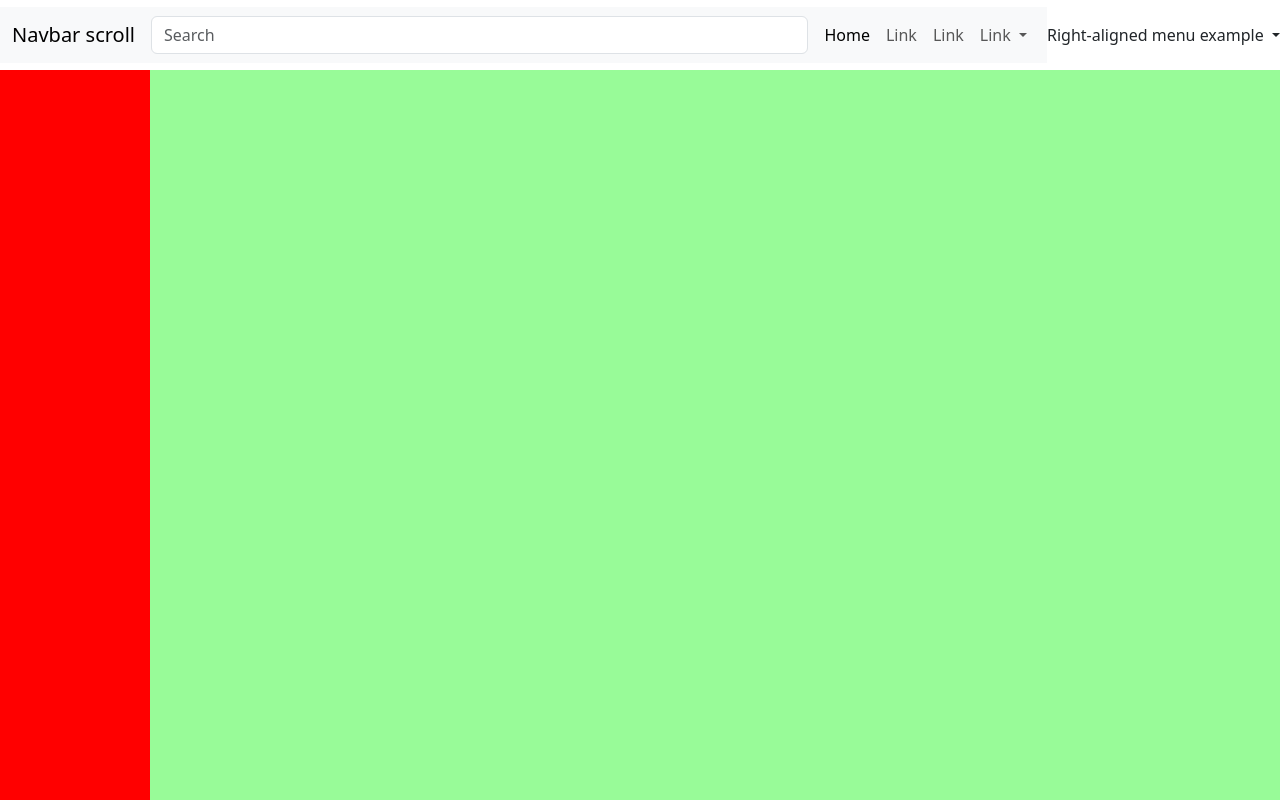
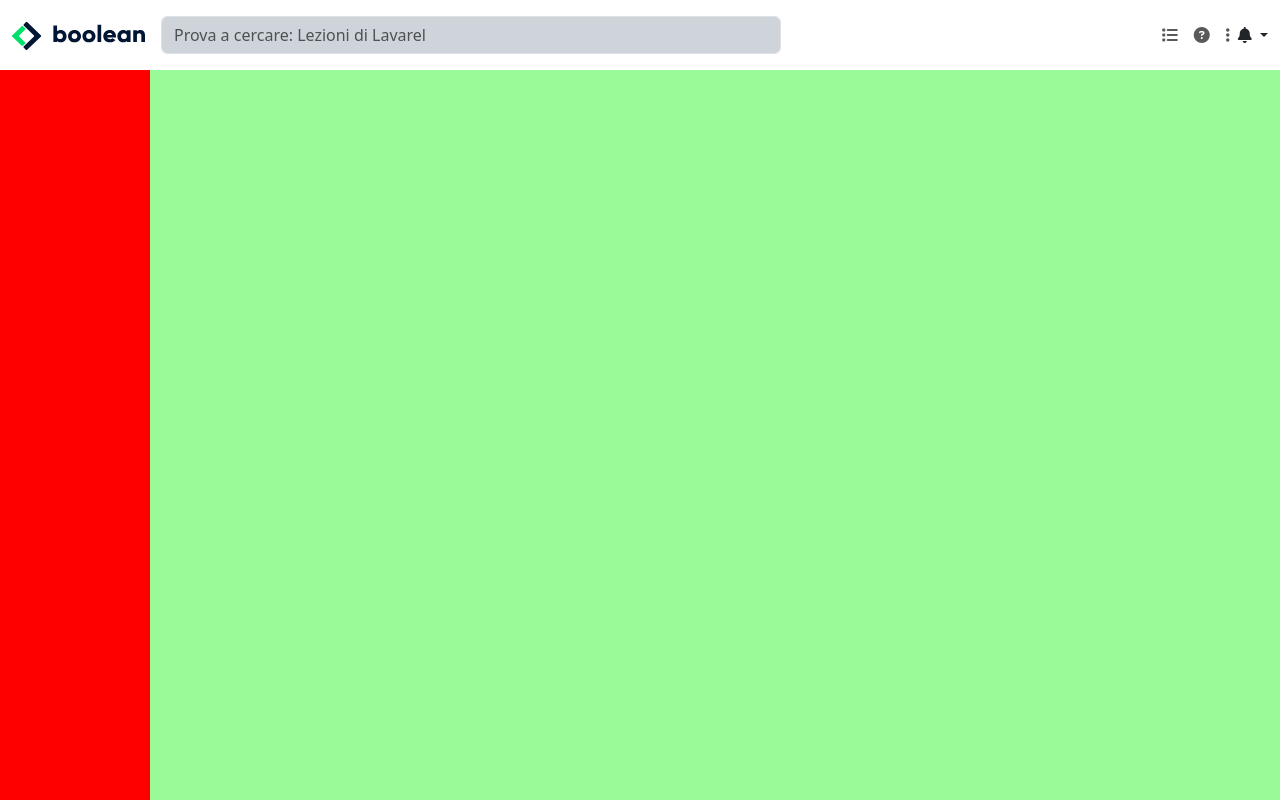
Before and after one commit to DaniloSalerno/html-css-bootstrap-dashboard, a plain HTML site: page index.html in a window 1280 px wide. Drawn offline with nearby package versions, Linux system fonts and the light colour scheme.

Commit message:
complete temporary navbar

```diff
--- a/index.html
+++ b/index.html
@@ -17,49 +17,54 @@
     </head>
     <body class="debug">
 
-    <header class="bg-body d-flex align-items-center justify-content-between">
-        <nav class="navbar navbar-expand-lg bg-body-tertiary w-100">
-            <div class="container-fluid">
-              <a class="navbar-brand" href="#">Navbar scroll</a>
+        <header
+            class="bg-body d-flex align-items-center justify-content-between">
+            <nav class="navbar navbar-expand-md bg-white w-100 sticky-top">
+                <div class="container-fluid d-flex">
+                    <a class="navbar-brand" href="#">
+                        <img src="./assets/img/logo.svg" alt="">
+                    </a>
+                    <form class="d-flex w-50" role="search">
+                        <input class="form-control me-2 bg-dark-subtle" type="search"
+                            placeholder="Prova a cercare: Lezioni di Lavarel" aria-label="Search">
+                    </form>
                     <div class="collapse navbar-collapse" id="navbarScroll">
-                  <form class="d-flex w-100" role="search">
-                      <input class="form-control me-2" type="search" placeholder="Search" aria-label="Search">
-                    </form>
-                    <ul class="navbar-nav ms-auto my-2 my-lg-0 navbar-nav-scroll" style="--bs-scroll-height: 100px;">
+                        <ul
+                            class="navbar-nav ms-auto my-2 my-lg-0 navbar-nav-scroll"
+                            style="--bs-scroll-height: 100px;">
                             <li class="nav-item">
-                        <a class="nav-link active" aria-current="page" href="#">Home</a>
+                                <a class="nav-link" aria-current="page"
+                                    href="#">
+                                    <i class="fa-solid fa-list"></i>
+                                </a>
                             </li>
                             <li class="nav-item">
-                        <a class="nav-link" href="#">Link</a>
+                                <a class="nav-link" href="#">
+                                    <i class="fa-solid fa-circle-question"></i>
+                                </a>
                             </li>
                             <li class="nav-item">
-                        <a class="nav-link" href="#">Link</a>
+                                <a class="nav-link" href="#">
+                                    <i class="fa-solid fa-ellipsis-vertical"></i>
+                                </a>
                             </li>
-                      <li class="nav-item dropdown">
-                        <a class="nav-link dropdown-toggle" href="#" role="button" data-bs-toggle="dropdown" aria-expanded="false">
-                          Link
-                        </a>
-                        <ul class="dropdown-menu">
-                          <li><a class="dropdown-item" href="#">Action</a></li>
-                          <li><a class="dropdown-item" href="#">Another action</a></li>
-                          <li><hr class="dropdown-divider"></li>
-                          <li><a class="dropdown-item" href="#">Something else here</a></li>
                         </ul>
-                      </li>
+                    </div>
+                    <div class="btn-group">
+                        <div type="button" class="dropdown-toggle"
+                            data-bs-toggle="dropdown" aria-expanded="false">
+                            <i class="fa-solid fa-bell"></i>
+                        </div>
+                        <ul class="dropdown-menu dropdown-menu-end">
+                            <li><button class="dropdown-item" type="button">Action</button></li>
+                            <li><button class="dropdown-item" type="button">Another
+                                    action</button></li>
+                            <li><button class="dropdown-item" type="button">Something
+                                    else here</button></li>
                         </ul>
                     </div>
                 </div>
             </nav>
-        <div class="btn-group">
-            <div type="button" class="dropdown-toggle" data-bs-toggle="dropdown" aria-expanded="false">
-              Right-aligned menu example
-            </div>
-            <ul class="dropdown-menu dropdown-menu-end">
-              <li><button class="dropdown-item" type="button">Action</button></li>
-              <li><button class="dropdown-item" type="button">Another action</button></li>
-              <li><button class="dropdown-item" type="button">Something else here</button></li>
-            </ul>
-        </div>
         </header>
         <!-- /header -->
 
@@ -72,13 +77,21 @@
 
             <div class="main_container h-100">
 
+                <div class="container">
+
+                    <div class="row">
+
+                    </div>
+                    <!-- /.row -->
+
+                </div>
+                <!-- /.container -->
+
             </div>
             <!-- /.main_container -->
 
         </main>
         <!-- /main -->
-
-
 
         <script
             src="https://cdn.jsdelivr.net/npm/bootstrap@5.3.0/dist/js/bootstrap.bundle.min.js"
```
Lines whose indentation alone changed are shown as unchanged.
